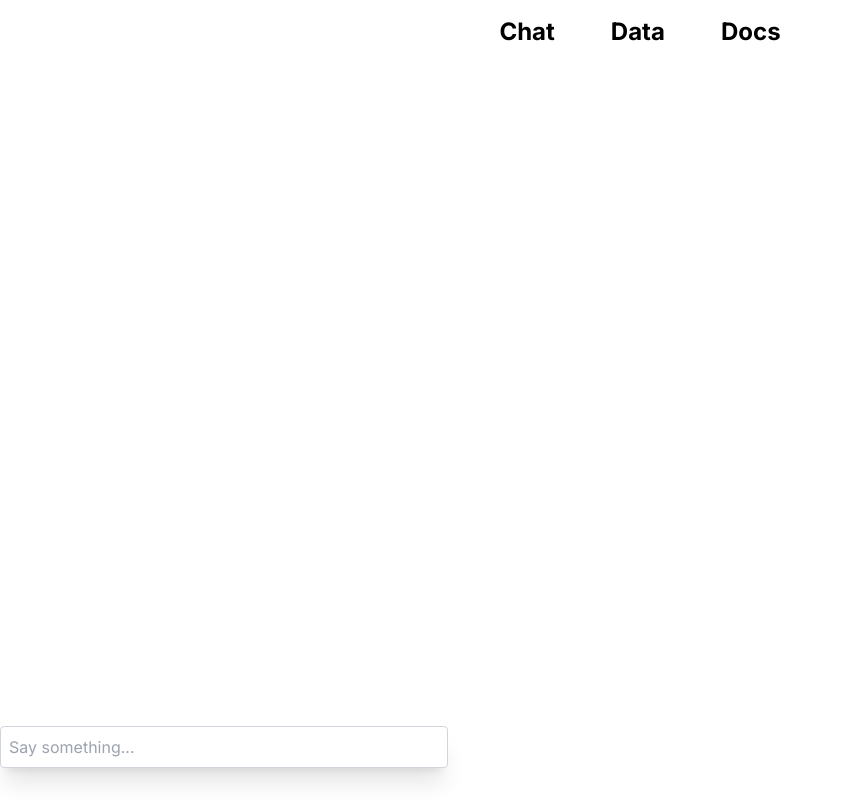
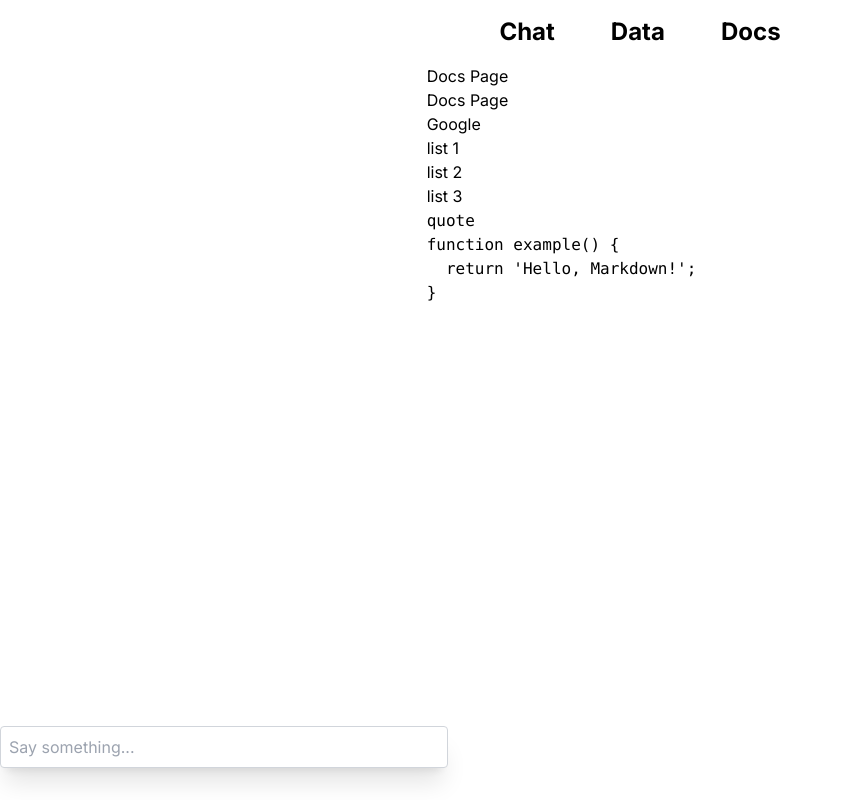
Before and after one commit to ubq-testing/bot-ai, a Next.js app: page /tri-display in a window 1280 px wide. Shown: the whole page, without its empty margins (0-843 px from the left). Built offline with nearby package versions, Linux system fonts and the light colour scheme.

Commit message:
try another time

```diff
--- a/app/tri-display/layout.tsx
+++ b/app/tri-display/layout.tsx
@@ -1,6 +1,5 @@
 export const metadata = {
-  title: "Create Next App",
-  description: "Generated by create next app",
+  description: "",
 };
 
 export default function DualLayout(props: {
@@ -10,9 +9,8 @@ export default function DualLayout(props: {
 }) {
   return (
     <div className="grid grid-cols-3 shrink">
-      {""}
       {props.children}
-      {""}
+      {props.docs}
     </div>
   );
 }
```
